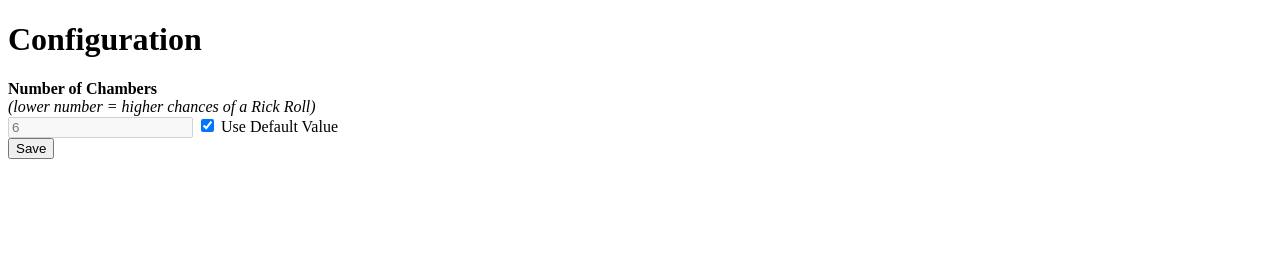
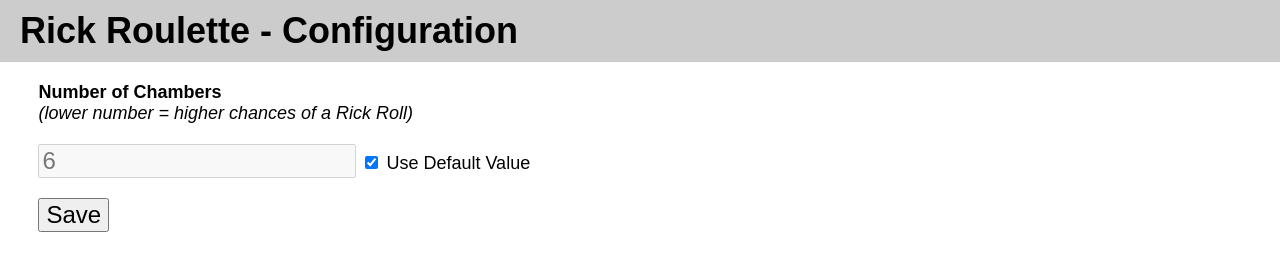
Before and after one commit to ben174/rick-roulette, a browser extension: page extension/src/options/options.html in a window 1280 px wide. Drawn offline with Linux system fonts and the light colour scheme.

Commit message:
Nicer options page

```diff
--- a/extension/src/options/options.css
+++ b/extension/src/options/options.css
@@ -1,4 +1,34 @@
 
+body {
+  margin: 0px;
+  font-size: 18px;
+  font-family: Sans-serif;
+}
+#banner {
+  background-color: #CCC;
+}
+h1 {
+  margin: 0px;
+  padding: 10px 20px;
+}
 input[disabled] {
   color: #777;
 }
+
+#config {
+  margin: 20px 3%;
+}
+button {
+  margin-top: 20px;
+  font-size: 24px;
+
+}
+input {
+  font-size: 24px;
+
+}
+label[for="chambers"] {
+  margin-bottom: 20px;
+  display: block;
+
+}
--- a/extension/src/options/options.html
+++ b/extension/src/options/options.html
@@ -5,13 +5,16 @@
   </head>
 <body>
 
-<h1>Configuration</h1>
+  <div id="banner">
+    <h1>Rick Roulette - Configuration</h1>
+  </div>
 
-<label>
+  <div id="config">
+    <label for="chambers">
       <b>Number of Chambers</b><br />
       <i>(lower number = higher chances of a Rick Roll)</i><br />
+    </label>
     <input type="text" id="chambers" disabled="disabled">
-</label>
 
     <label>
       <input type="checkbox" id="default" checked>
@@ -20,9 +23,9 @@
 
     <div id="status"></div>
     <button id="save">Save</button>
+  </div>
 
   <script src="options.js"></script>
   <link rel="stylesheet" href="options.css">
-
 </body>
 </html>
```
Lines whose indentation alone changed are shown as unchanged.
